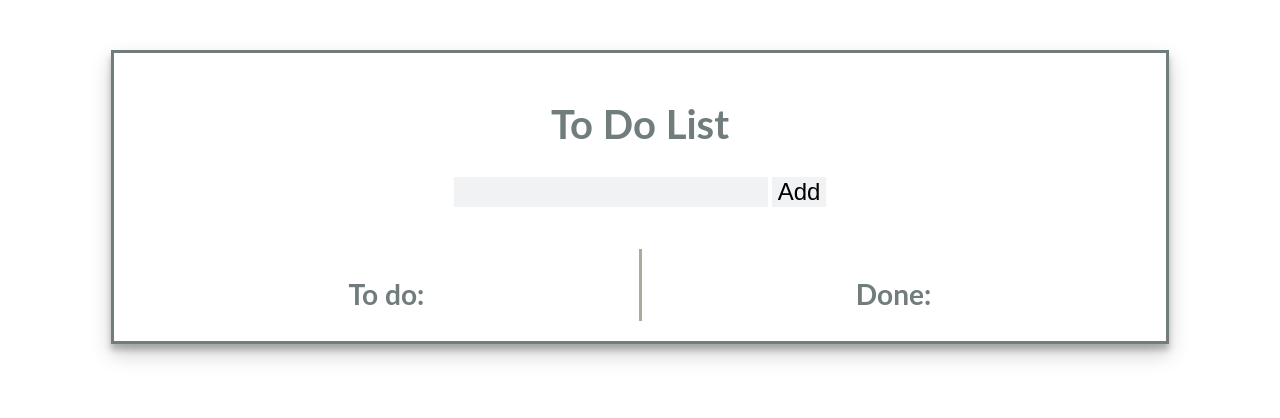
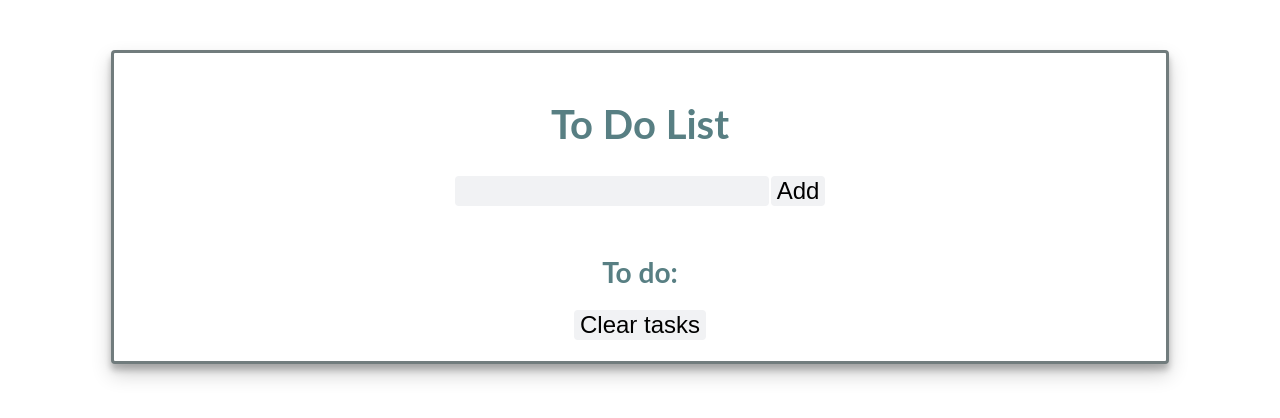
Before and after one commit to gosikxo/todolist, a React (Create React App) app: page / in a window 1280 px wide. Shown: the top 418 px of the page. Built offline with nearby package versions, Linux system fonts and the light colour scheme.

Commit message:
Clear done tasks button

```diff
--- a/src/App.css
+++ b/src/App.css
@@ -15,12 +15,13 @@ body {
     font-family: 'Lato', sans-serif;
     font-size: 24px;
     box-shadow: rgba(0, 0, 0, 0.19) 0px 10px 20px, rgba(0, 0, 0, 0.23) 0px 6px 6px;
-    color: #717C7D;
+    color: #587f83;
+    border-radius: 4px;
 }
 
 .App h1 {
     font-size: 40px;
-    color: #717C7D
+    color: #587f83
 }
 
 .App input,
@@ -28,7 +29,9 @@ body {
     font-size: 24px;
     background-color: #f1f2f4;
     border: none;
-    margin: 2px;
+    margin: 1px;
+    border-radius: 4px;
+
 }
 
 .App input:hover {
@@ -44,16 +47,6 @@ body {
     content: 'ed';
 }
 
-@keyframes strike {
-    from {
-        text-decoration-color: transparent;
-    }
-
-    to {
-        text-decoration-color: auto;
-    }
-}
-
 .clicked {
     text-decoration: line-through;
     animation: strike 1s linear;
@@ -64,7 +57,7 @@ body {
     width: 100%;
     display: flex;
     justify-content: center;
-    margin-top: 40px;
+    margin-top: 20px;
 }
 
 .tasks {
@@ -73,14 +66,5 @@ body {
 
 
 .tasks>* {
-    margin-bottom: 10px;
+    margin-bottom: 20px;
 }
-
-.doneTasks {
-    width: 50%;
-    border-left: solid #A7AD99;
-}
-
-.doneTasks>* {
-    margin-bottom: 10px;
-}
--- a/src/App.tsx
+++ b/src/App.tsx
@@ -17,9 +17,15 @@ function App() {
   const [newTaskName, setNewTaskName] = useState<string>();
 
 
+  const deleteDoneTasks = ():void => {
+    setTasks(tasks.filter((task) => {
+      return !task.isDone
+    }))
+  }
+
   return (
     <div className="App">
-      <h1>To <span> Do </span> List</h1>
+      <h1>To Do List</h1>
       <input value={newTaskName} onChange={(event) => setNewTaskName(event.target.value)} />
       <button onClick={() => {
         setNewTaskName("");
@@ -40,14 +46,9 @@ function App() {
               }
               return todo;
             }))
-          }} id={task.id} isDone={task.isDone} name={task.name} />)}
-
-        </div>
-        <div className="doneTasks">
-          <h3>Done:</h3>
-          {tasks.filter(task => task.isDone).map(todo => {
-            return <span>{todo.name}<br></br></span>
-          })}
+          }} id={task.id} isDone={task.isDone} name={task.name} />)
+          }
+         <button onClick={() => deleteDoneTasks()}>Clear tasks</button>
         </div>
       </div>
     </div>
--- a/src/components/Todo.tsx
+++ b/src/components/Todo.tsx
@@ -1,5 +1,4 @@
 import React, {useState} from 'react'
-
 
 export const Todo = (props: {onCheck: () => void, name: string, id: number, isDone: boolean}) => {
   return (
```
